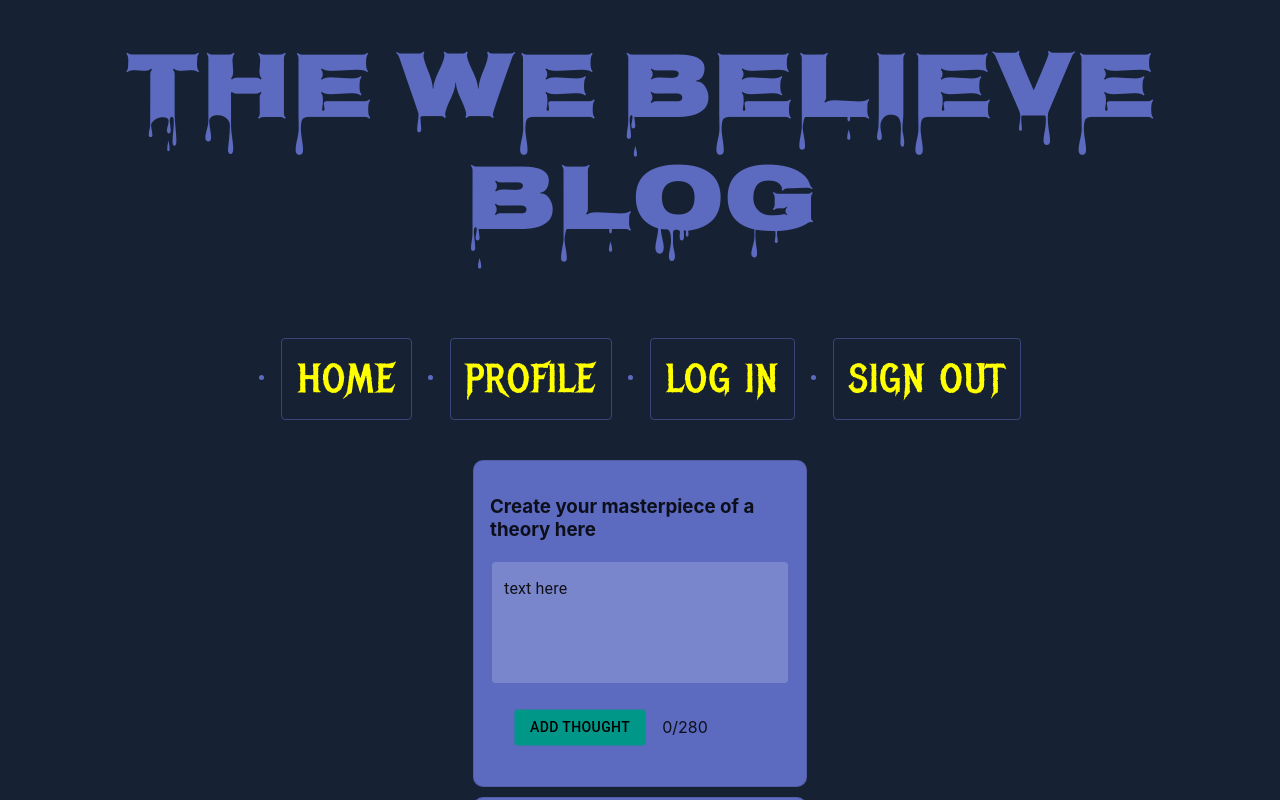
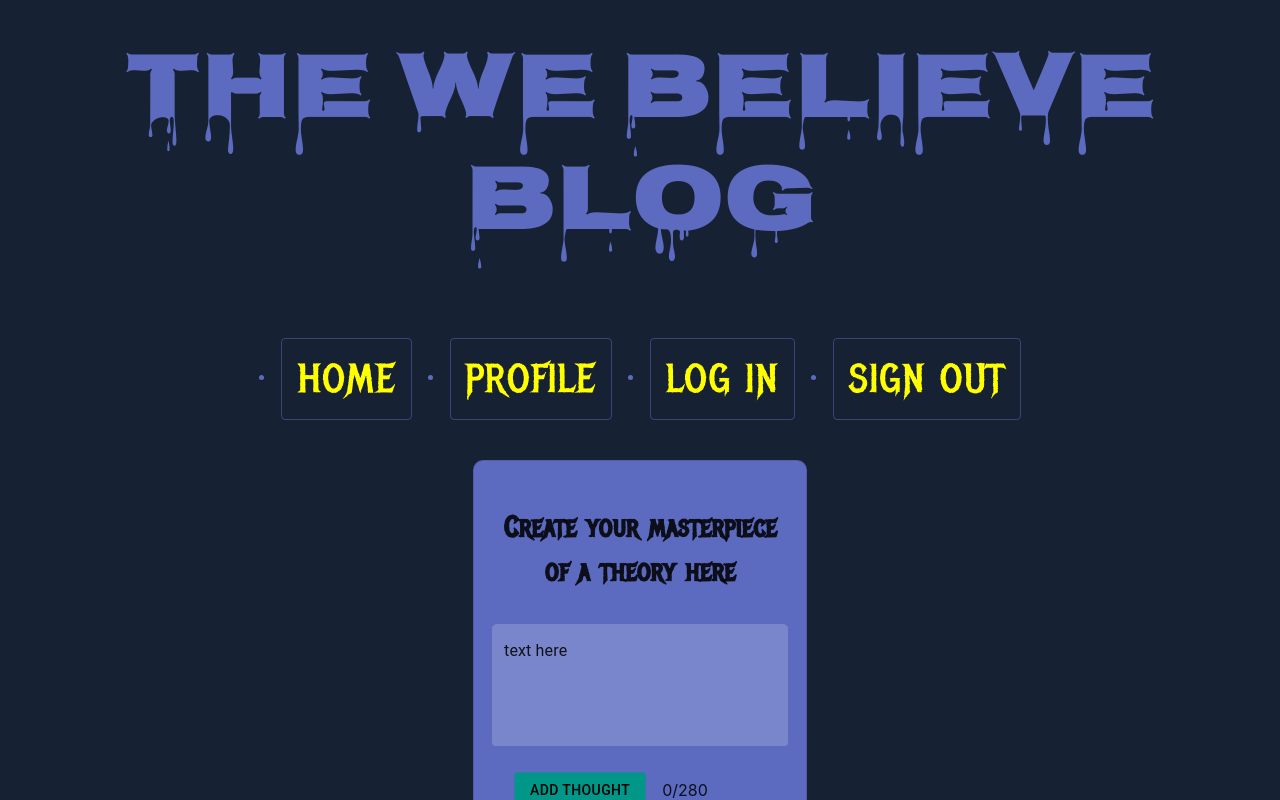
Before and after one commit to Grey-pearson/we-believe-forum, a React (Create React App) app in the folder client/: page /Home in a window 1280 px wide. Shown: the top 800 px of the page. Built offline with nearby package versions, Linux system fonts and the light colour scheme; no server answers; a web font is replaced by a local one.

Commit message:
changed font styling in Postform

```diff
--- a/client/src/components/PostForm.js
+++ b/client/src/components/PostForm.js
@@ -4,8 +4,9 @@ import { useMutation } from '@apollo/client';
 import { ADD_POST } from '../utils/mutations';
 import { QUERY_POSTS } from '../utils/queries';
 
-import { Card, TextField, Button } from '@mui/material';
+import { Card, TextField, Button, Typography } from '@mui/material';
 import { useTheme, colors, CardActions } from '@mui/material';
+import Box from '@mui/material/Box';
 
 import AuthService from '../utils/auth';
 
@@ -70,8 +71,15 @@ const PostForm = () => {
         bgcolor: 'primary.main',
       }}
     >
+      <Typography
+        align="center"
+        sx={{
+          fontFamily: 'Metal Mania, cursive',
+          fontSize: '25px',
+        }}
+      >
         <h3>Create your masterpiece of a theory here</h3>
-
+      </Typography>
       <>
         <form onSubmit={handleFormSubmit}>
           <div>
@@ -85,6 +93,7 @@ const PostForm = () => {
               defaultValue={'text here'}
               sx={{
                 backgroundColor: 'primary.light',
+                align: 'center',
                 borderRadius: '10px',
                 '&:hover': {
                   opacity: [0.9, 0.8, 0.7],
@@ -94,6 +103,7 @@ const PostForm = () => {
           </div>
 
           <CardActions disableSpacing>
+            <Box sx={{ display: 'flex', justifyContent: 'center' }}>
               <Button
                 variant="outlined"
                 type="submit"
@@ -101,6 +111,7 @@ const PostForm = () => {
               >
                 Add Thought
               </Button>
+            </Box>
             <p
               className={`m-0 ${
                 characterCount === 280 || error ? 'text-danger' : ''
```
Lines whose indentation alone changed are shown as unchanged.
